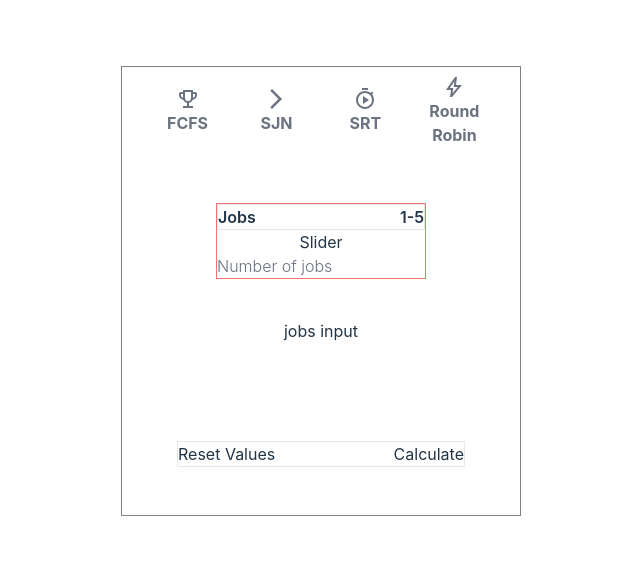
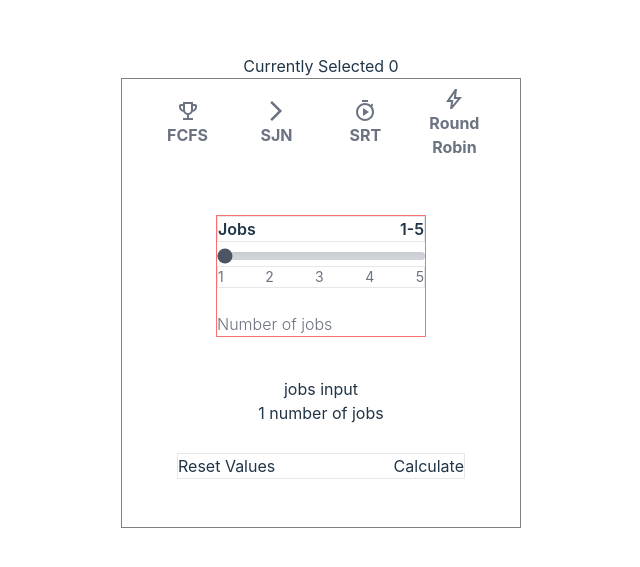
Before and after one commit to MiguelPartosa/Process-Scheduling-Visualizer, a React (Vite) app: page / in a window 1280 px wide. Shown: the part 109-676 px from the top of the page, without its empty margins (319-959 px from the left). Built offline with nearby package versions, Linux system fonts and the light colour scheme.

Commit message:
Functional: Add initial states connect state inputs UI: Add Jobs slider

```diff
--- a/src/ui/App.tsx
+++ b/src/ui/App.tsx
@@ -9,15 +9,23 @@ import {
   IconSJN,
 } from "./assets/icons/NavIcons.tsx";
 
+import { useState } from "react";
+
 type NavIconProps = {
   IconComponent: React.ComponentType<{ className?: string }>;
   label: string;
+  setJob?: () => void;
 };
 
-const NavIconButton: React.FC<NavIconProps> = ({ IconComponent, label }) => (
+const NavIconButton: React.FC<NavIconProps> = ({
+  IconComponent,
+  label,
+  setJob,
+}) => (
   <div
     className="tw-text-gray-500 hover:tw-text-white tw-font-bold hover:tw-scale-125
-               tw-ease-in-out tw-delay-10 tw-duration-500 tw-flex tw-flex-col tw-justify-center tw-w-20"
+               tw-ease-in-out tw-delay-10 tw-duration-500 tw-flex tw-flex-col tw-justify-center tw-w-20 hover:tw-cursor-pointer"
+    onClick={setJob}
   >
     <IconComponent className="tw-self-center tw-fill-current" />
     <div className="tw-text-center">{label}</div>
@@ -25,33 +33,68 @@ const NavIconButton: React.FC<NavIconProps> = ({ IconComponent, label }) => (
 );
 
 function App() {
-  // const val = window.myAPI;
+  const [jobs, setJobs] = useState(1);
+  const [jobType, setJobType] = useState(0); // 0 to 4 FCFS to RR
   return (
     <>
+      <div>Currently Selected {jobType}</div>
       <div className="container">
         <div
           className="tw-group tw-min-w-300 tw-flex tw-justify-evenly  tw-w-11/12 tw-py-2 tw-mb-2
                 hover:tw-bg-neutral-800 tw-rounded-lg hover:tw-shadow-2xl tw-transition-all
                 tw-ease-in-out tw-delay-10 tw-duration-500"
         >
-          <NavIconButton IconComponent={IconFCFS} label="FCFS" />
-          <NavIconButton IconComponent={IconSJN} label="SJN" />
-          <NavIconButton IconComponent={IconSRT} label="SRT" />
-          <NavIconButton IconComponent={IconRoundRobin} label="Round Robin" />
+          <NavIconButton
+            IconComponent={IconFCFS}
+            label="FCFS"
+            setJob={() => setJobType(0)}
+          />
+          <NavIconButton
+            IconComponent={IconSJN}
+            label="SJN"
+            setJob={() => setJobType(1)}
+          />
+          <NavIconButton
+            IconComponent={IconSRT}
+            label="SRT"
+            setJob={() => setJobType(2)}
+          />
+          <NavIconButton
+            IconComponent={IconRoundRobin}
+            label="Round Robin"
+            setJob={() => setJobType(3)}
+          />
         </div>
+
         {/* Job Slider */}
         <div className="tw-flex tw-flex-col tw-my-10 tw-border-red-400 tw-border tw-justify-center">
           <div className="tw-flex  tw-justify-between tw-w-52 tw-border tw-font-semibold">
             <text>Jobs</text>
             <text>1-5</text>
           </div>
-          <div>Slider</div>
+          <div className="tw-relative tw-mb-6">
+            <input
+              name="jobs"
+              type="range"
+              min="1"
+              max="5"
+              defaultValue={jobs}
+              className="tw-w-full tw-appearance-none tw-accent-gray-600 tw-ease-in-out tw-delay-10 tw-duration-500 focus:tw-accent-white  tw-bg-gray-300 tw-h-2 tw-mt-2 tw-shadow-inner tw-cursor-pointer tw-rounded-full "
+              onChange={(e) => setJobs(e.target.value)}
+            />
+            <div className="tw-text-sm tw-text-gray-500 dark:text-gray-400 tw-flex tw-justify-between tw-flex-row tw-w-full tw-border">
+              {Array.from({ length: 5 }, (_, index) => (
+                <span key={index}>{index + 1}</span>
+              ))}
+            </div>
+          </div>
           <div className="tw-text-left tw-text-gray-500 tw-font-light">
             Number of jobs
           </div>
         </div>
 
         <div className="job-cycles">jobs input</div>
+        <div className="job-cycles">{jobs} number of jobs</div>
         <div className="main-buttons"></div>
         <div className="tw-flex tw-flex-row tw-border tw-w-72 tw-justify-between tw-mt-auto tw-mb-12">
           <div>Reset Values</div>
```
Also changed, not shown: src/ui/App.css (+14 -1 lines).
